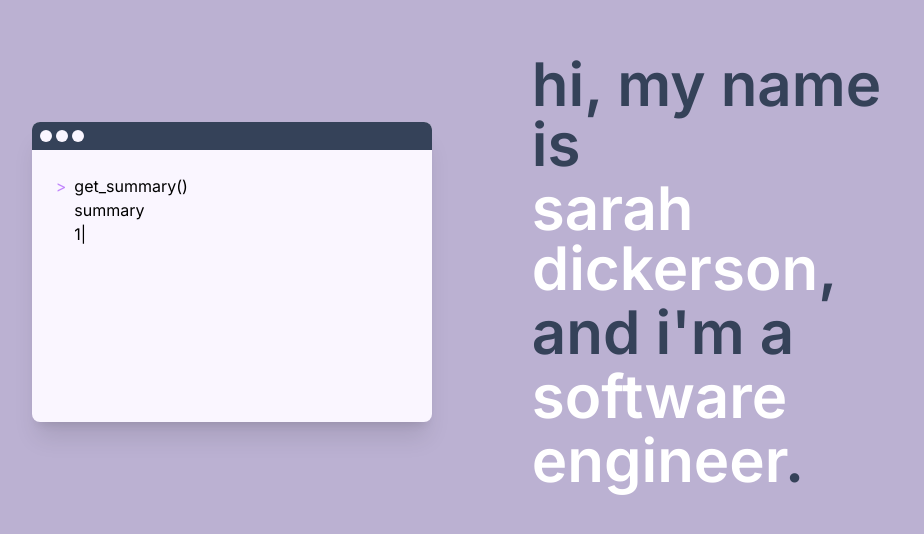
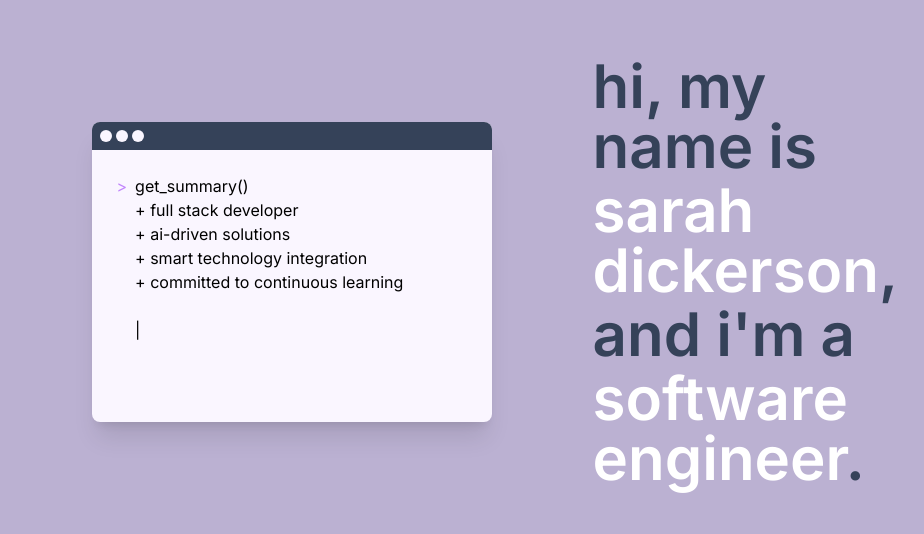
Before and after one commit to sarahrdickerson/sarahrdickerson.github.io, a Next.js app: page / in a window 1280 px wide. Shown: the part 128-662 px from the top of the page, without its empty margins (107-1031 px from the left). Built offline with nearby package versions, Linux system fonts and the light colour scheme.

Commit message:
updated typewriter + radix icons

```diff
--- a/app/page.js
+++ b/app/page.js
@@ -1,5 +1,6 @@
 import Image from "next/image";
 import Typewriter from "@/components/typewriter";
+import { LinkedInLogoIcon, GitHubLogoIcon } from "@radix-ui/react-icons";
 
 export default function Home() {
   return (
@@ -8,7 +9,7 @@ export default function Home() {
         className="h-screen w-full flex flex-row justify-center items-center p-10 bg-[#BBB1D2] gap-20"
         id="home"
       >
-        <div className="hidden md:flex md:gap-20 items-center">
+        <div className="hidden md:flex md:gap-20 justify-center items-center">
           <div className="bg-[#FAF6FF] rounded-lg shadow-xl w-[400px] h-[300px]">
             <div className="bg-[#354259] p-2 rounded-t-lg flex items-center justify-start space-x-1 ">
               <div className="w-3 h-3 bg-[#FAF6FF] rounded-full"></div>
@@ -23,14 +24,17 @@ export default function Home() {
           </div>
           <div className="p-5 flex flex-col gap-2 lg:gap-1 w-2/5">
             <h1 className="text-6xl font-semibold text-[#354259]">
-              hi, my name is
+              hi, my
+              <br />
+              name is
             </h1>
             <h1 className="text-6xl font-semibold text-white">
               sarah dickerson<span className="text-[#354259]">,</span>
             </h1>
             <h1 className="text-6xl font-semibold text-[#354259]">and i'm a</h1>
-            <h1 className="text-6xl font-semibold text-white">software</h1>
             <h1 className="text-6xl font-semibold text-white">
+              software
+              <br />
               engineer<span className="text-[#354259]">.</span>
             </h1>
           </div>
--- a/components/typewriter.js
+++ b/components/typewriter.js
@@ -8,8 +8,10 @@ export default function Typewriter() {
 
   React.useEffect(() => {
     const typed = new Typed(el.current, {
-      strings: ["get_summary()<br/>^1500 summary</br>1"],
-      typeSpeed: 50,
+      strings: [
+        "get_summary()<br/>^1500 + full stack developer<br/>+ ai-driven solutions<br/>+ smart technology integration<br/>+ committed to continuous learning<br/><br/><i>skills</i>: javascript, python, react, node.js, java, sql, nosql",
+      ],
+      typeSpeed: 25,
     });
 
     return () => {
--- a/package.json
+++ b/package.json
@@ -9,6 +9,7 @@
     "lint": "next lint"
   },
   "dependencies": {
+    "@radix-ui/react-icons": "^1.3.0",
     "next": "14.1.0",
     "react": "^18",
     "react-dom": "^18",
```
Also changed, not shown: 1 other file (tests, documents, lock files or other folders).
